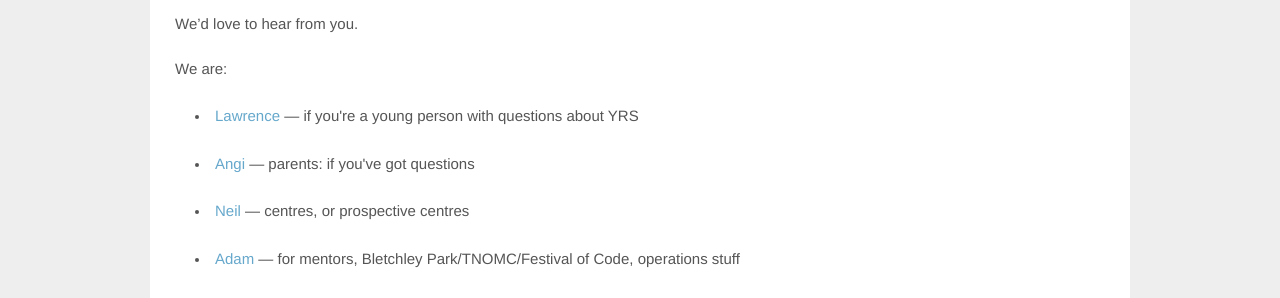
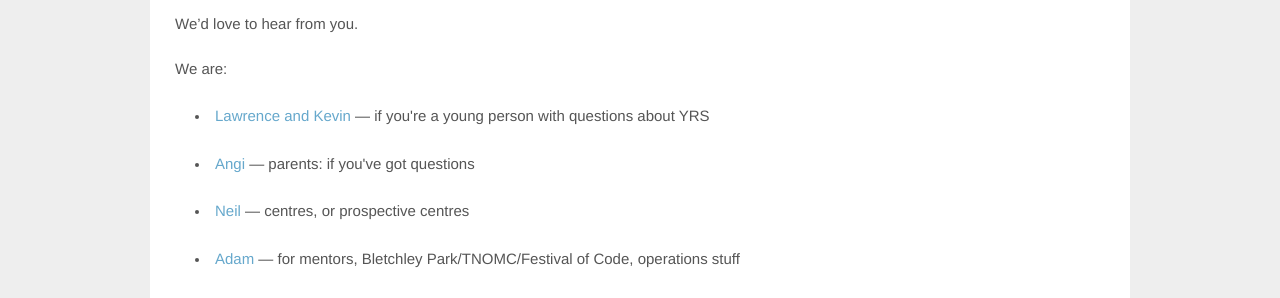
Before and after one commit to adamamyl/jekylld-yrs2012, a Jekyll site: the page built from contact/index.html, in a window 1280 px wide and 1005 px high. Shown: the part 216-514 px from the top of the window. Built offline with Jekyll 4.4.1, drawn with Linux system fonts in a browser that asks for light colours.

Commit message:
Kevin's helping with Kids, now, too

```diff
--- a/contact/index.html
+++ b/contact/index.html
@@ -14,13 +14,13 @@
 
             We are:
             <ul>
-                <li><p><a href="mailto:lawrence@rewiredstate.org">Lawrence</a> &#8212; if you're a young person with questions about YRS</p></li>
+                <li><p><a href="mailto:kids@youngrewiredstate.org">Lawrence and Kevin</a> &#8212; if you're a young person with questions about YRS</p></li>
 
                 <li><p><a href="mailto:angijlong@gmail.com">Angi</a> &#8212; parents: if you've got questions</p></li>
 
                 <li><p><a href="mailto:neil@youngrewiredstate.org">Neil</a> &#8212; centres, or prospective centres</p></li>
 
-                <li><p><a href="mailto:adam@rewiredstate.org">Adam</a> &#8212; for mentors, Bletchley Park/TNOMC/Festival of Code, operations stuff</p></li>
+                <li><p><a href="mailto:adam@youngrewiredstate.org">Adam</a> &#8212; for mentors, Bletchley Park/TNOMC/Festival of Code, operations stuff</p></li>
 
                 <li><p><a href="mailto:emma@rewiredstate.org">Emma</a> &#8212; sponsors, organization, and press</p></li>
 
```
